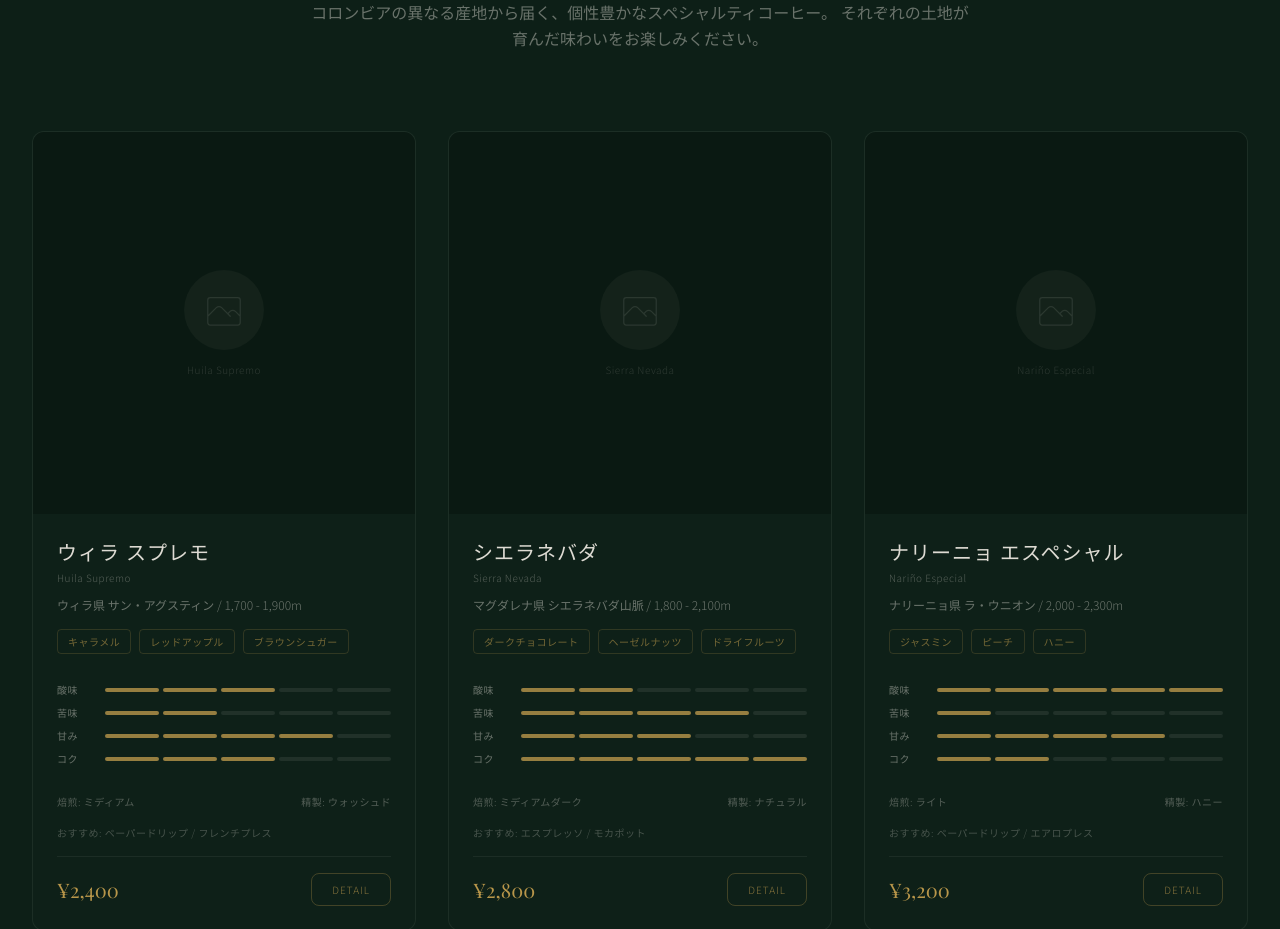
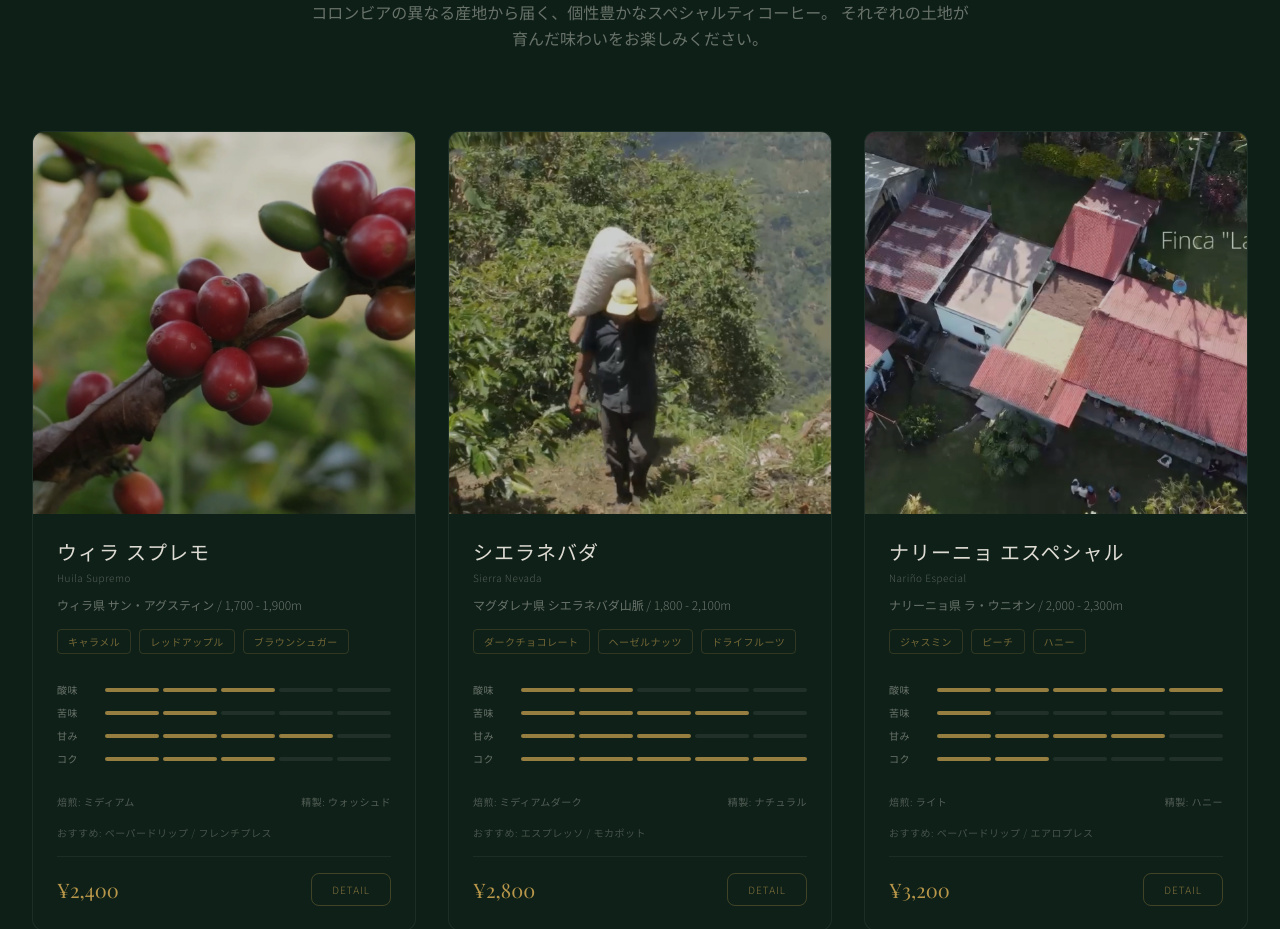
Before and after one commit to techAn26/hachidori-coffee, a Next.js app: page / in a window 1280 px wide. Shown: the part 2180-3109 px from the top of the page. Built offline with nearby package versions, Linux system fonts and the light colour scheme; a web font is replaced by a local one.

Commit message:
feat: 豆紹介セクションに実際の農園・コーヒーチェリー写真を追加
Co-Authored-By: Claude Opus 4.6 (1M context) <noreply@anthropic.com>

```diff
--- a/src/components/BeansSection.tsx
+++ b/src/components/BeansSection.tsx
@@ -1,4 +1,5 @@
 import Link from "next/link";
+import Image from "next/image";
 import { products } from "@/lib/products";
 
 function TasteChart({
@@ -51,28 +52,16 @@ export default function BeansSection() {
               key={product.id}
               className="group bg-brand-green-light/20 border border-brand-cream/6 rounded-xl overflow-hidden hover:border-brand-gold/20"
             >
-              {/* Image placeholder */}
-              <div className="aspect-square bg-brand-green-dark/40 flex items-center justify-center">
-                <div className="text-center">
-                  <div className="w-20 h-20 mx-auto mb-3 rounded-full bg-brand-cream/4 flex items-center justify-center">
-                    <svg
-                      className="w-10 h-10 text-brand-cream/10"
-                      fill="none"
-                      viewBox="0 0 24 24"
-                      strokeWidth={0.75}
-                      stroke="currentColor"
-                    >
-                      <path
-                        strokeLinecap="round"
-                        strokeLinejoin="round"
-                        d="M2.25 15.75l5.159-5.159a2.25 2.25 0 013.182 0l5.159 5.159m-1.5-1.5l1.409-1.41a2.25 2.25 0 013.182 0l2.909 2.91M3.75 21h16.5a1.5 1.5 0 001.5-1.5V6a1.5 1.5 0 00-1.5-1.5H3.75A1.5 1.5 0 002.25 6v13.5A1.5 1.5 0 003.75 21z"
-                      />
-                    </svg>
-                  </div>
-                  <p className="text-[10px] text-brand-cream/15 tracking-wider">
-                    {product.nameEn}
-                  </p>
-                </div>
+              {/* Product image */}
+              <div className="aspect-square relative overflow-hidden">
+                <Image
+                  src={product.image}
+                  alt={product.name}
+                  fill
+                  className="object-cover group-hover:scale-105 transition-transform duration-700"
+                  sizes="(max-width: 768px) 100vw, 33vw"
+                />
+                <div className="absolute inset-0 bg-brand-green-dark/20" />
               </div>
 
               {/* Content */}
--- a/src/lib/products.ts
+++ b/src/lib/products.ts
@@ -43,7 +43,7 @@ export const products: Product[] = [
     },
     price: 2400,
     weight: "200g",
-    image: "/images/huila-supremo.jpg",
+    image: "/images/coffee-cherries.jpg",
   },
   {
     id: "sierra-nevada",
@@ -66,7 +66,7 @@ export const products: Product[] = [
     },
     price: 2800,
     weight: "200g",
-    image: "/images/sierra-nevada.jpg",
+    image: "/images/producer-carry.jpg",
   },
   {
     id: "narino-especial",
@@ -89,6 +89,6 @@ export const products: Product[] = [
     },
     price: 3200,
     weight: "200g",
-    image: "/images/narino-especial.jpg",
+    image: "/images/finca-la-pastorita.jpg",
   },
 ];
```
